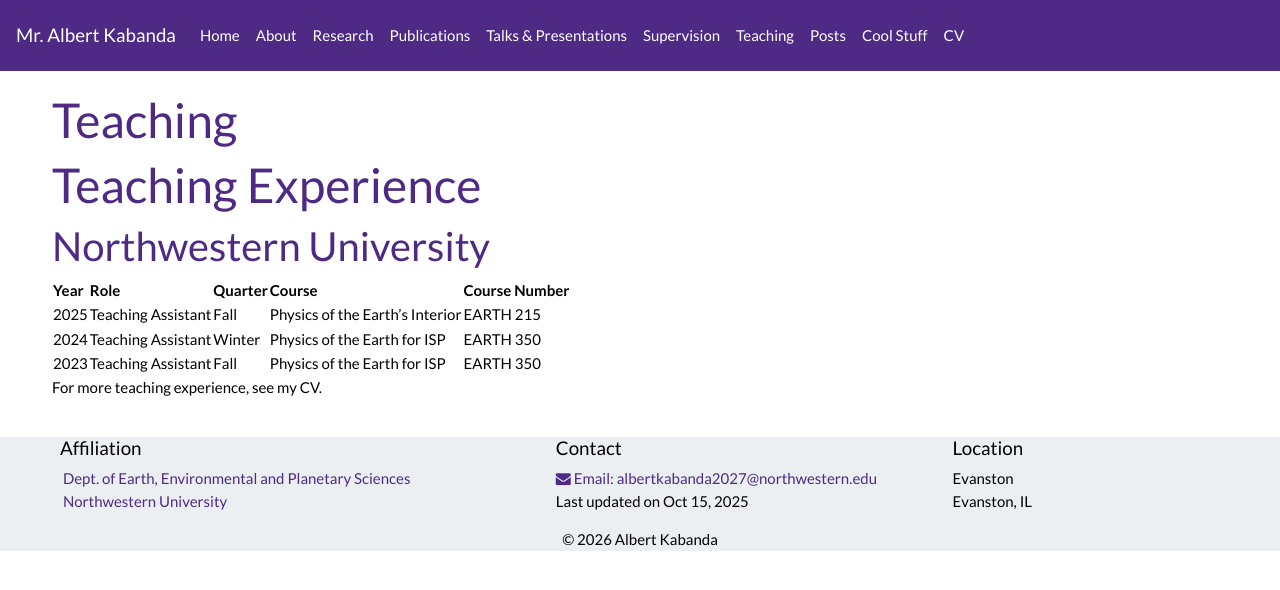
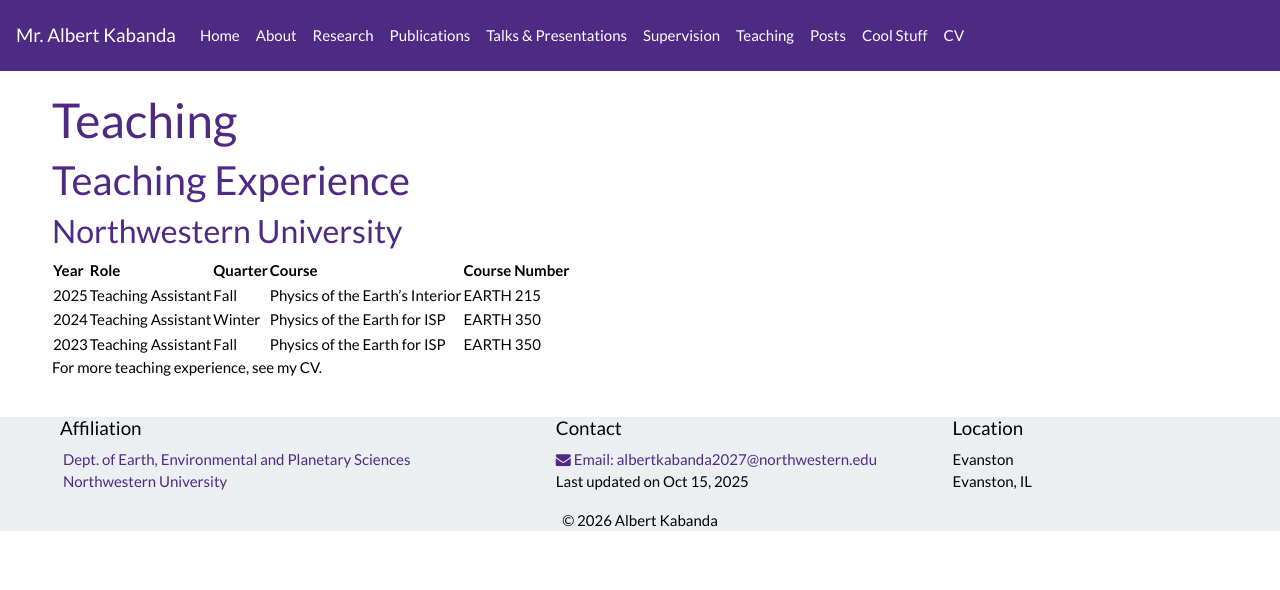
Before and after one commit to albertkabanda/albertkabanda.github.io, a Jekyll site: the page built from _pages/teaching.md, in a window 1280 px wide. Shown: the top 590 px of the page. Built offline with Jekyll 4.4.1, drawn with Linux system fonts in a browser that asks for light colours; nearby versions of some CDN libraries; a style sheet for code colours, icons or effects is not loaded.

```diff
--- a/_pages/teaching.md
+++ b/_pages/teaching.md
@@ -4,9 +4,9 @@ title: Teaching
 permalink: /teaching/
 ---
 
-# Teaching Experience
+## Teaching Experience
 
-## Northwestern University
+### Northwestern University
 
 | Year | Role | Quarter | Course | Course Number |
 |---|---|---|---|---|
```
